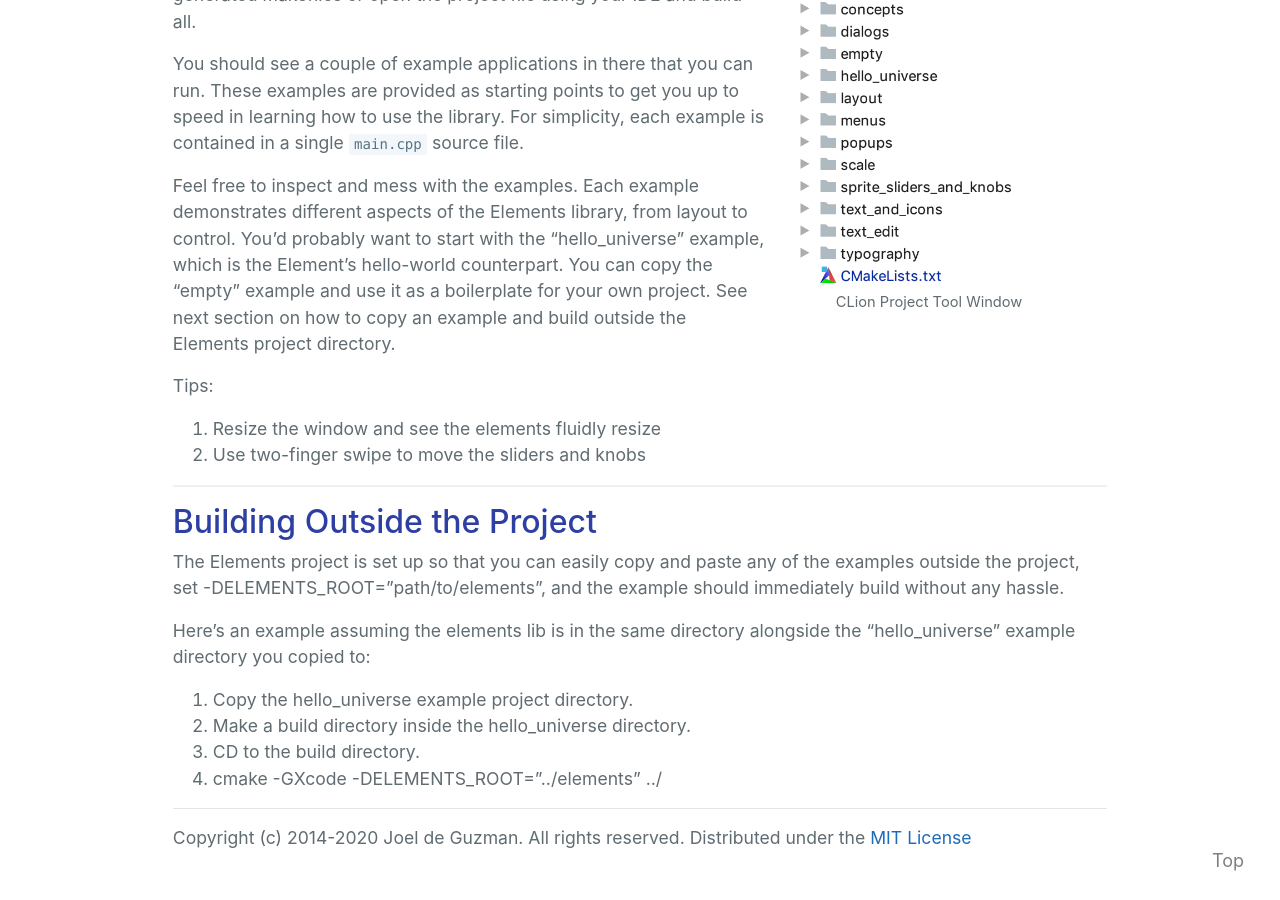
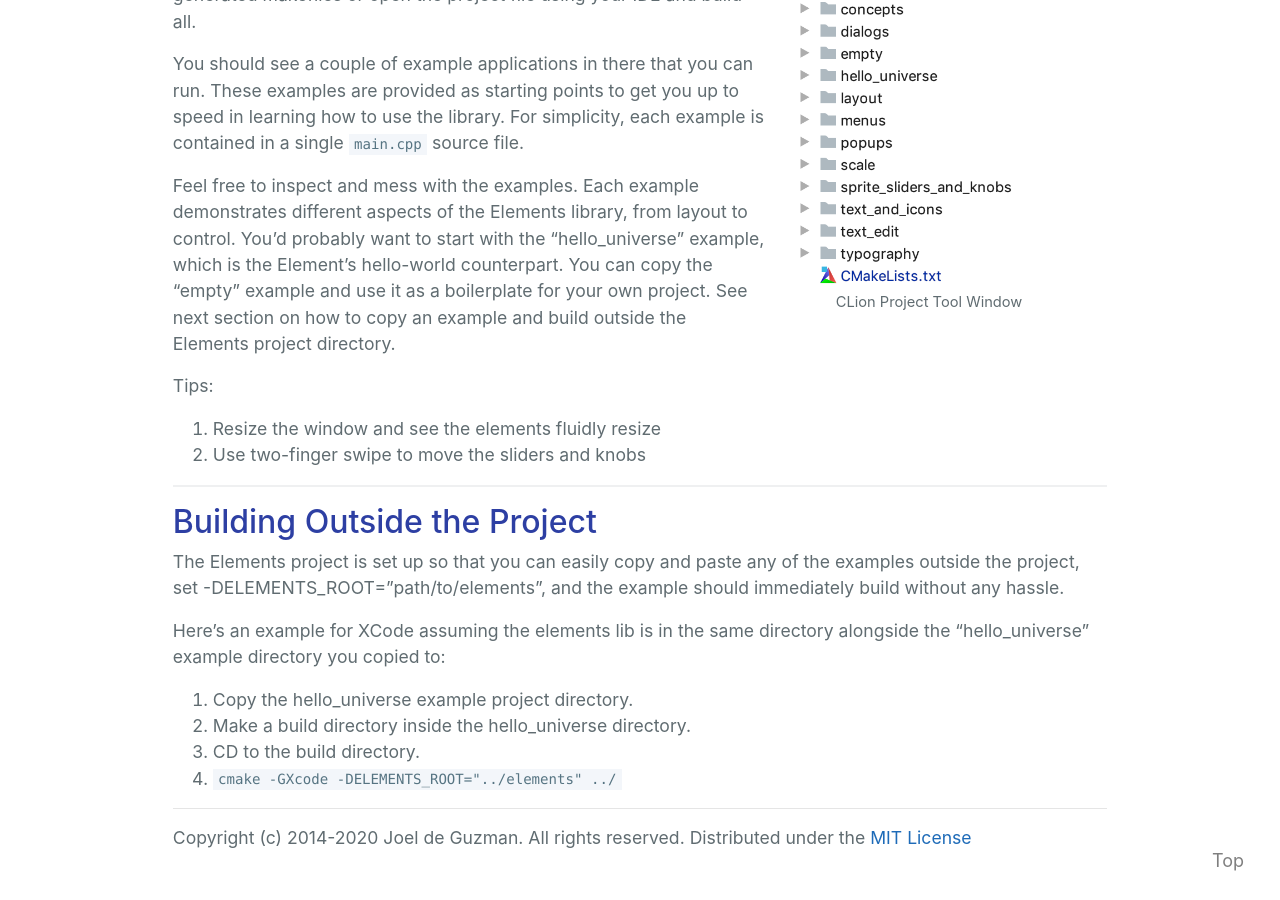
Before and after one commit to cycfi/cycfi.github.io, a Jekyll site: the page built from elements/setup.md, in a window 1280 px wide and 900 px high, scrolled down 5818 px. Built offline with Jekyll 4.4.1, drawn with Linux system fonts in a browser that asks for light colours; nearby versions of some CDN libraries; comment, search, counter and statistics services are not loaded.

Commit message:
fix command not rendered properly in the sie

```diff
--- a/elements/setup.md
+++ b/elements/setup.md
@@ -299,13 +299,13 @@ The Elements project is set up so that you can easily copy and paste any of
 the examples outside the project, set -DELEMENTS_ROOT="path/to/elements", and
 the example should immediately build without any hassle.
 
-Here's an example assuming the elements lib is in the same directory
-alongside the "hello_universe" example directory you copied to:
+Here's an example for XCode assuming the elements lib is in the same
+directory alongside the "hello_universe" example directory you copied to:
 
 1. Copy the hello_universe example project directory.
 2. Make a build directory inside the hello_universe directory.
 3. CD to the build directory.
-4. cmake -GXcode -DELEMENTS_ROOT="../elements" ../
+4. `cmake -GXcode -DELEMENTS_ROOT="../elements" ../`
 
 [apt-get]:                https://linux.die.net/man/8/apt-get
 [Cairo]:                  https://cairographics.org/
```
